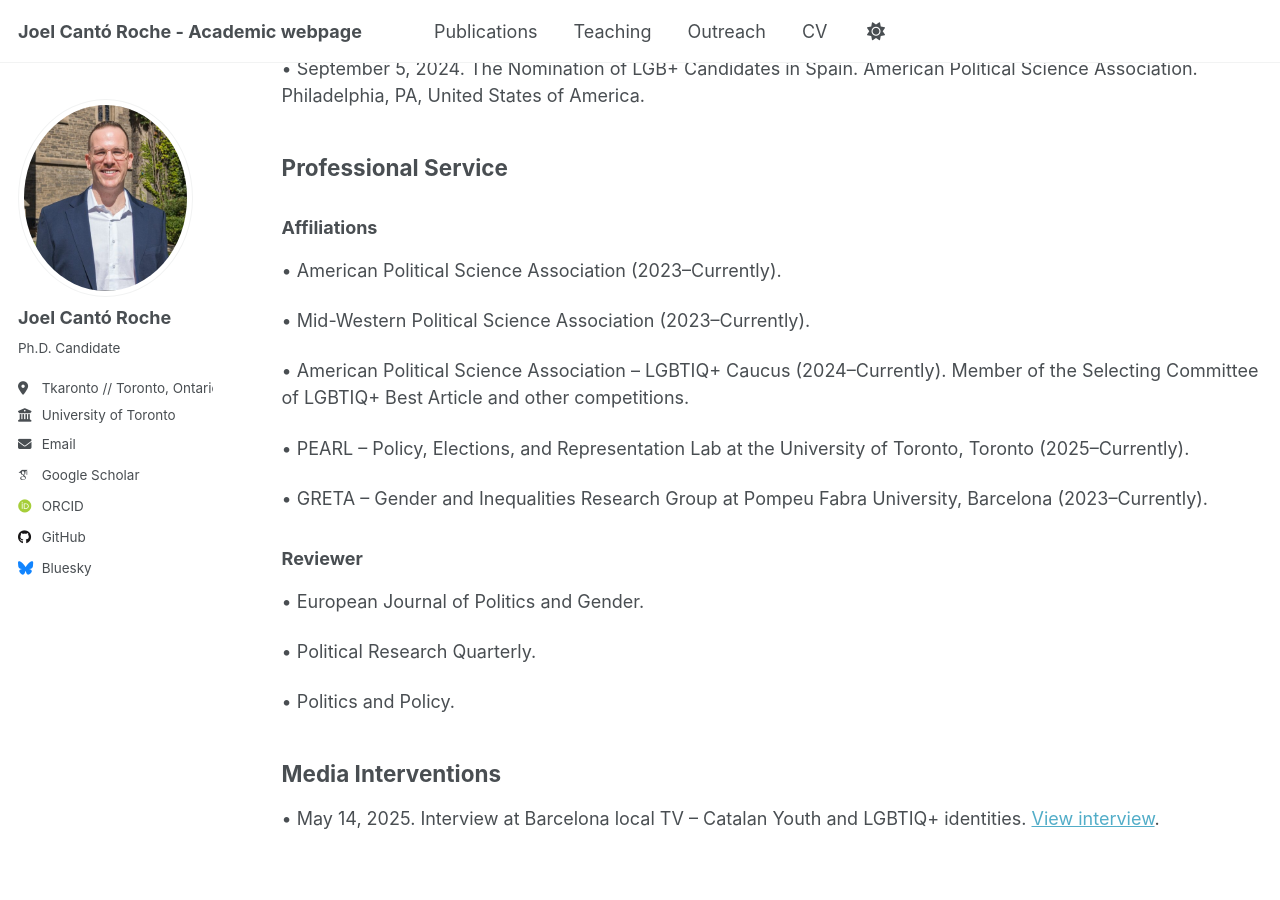
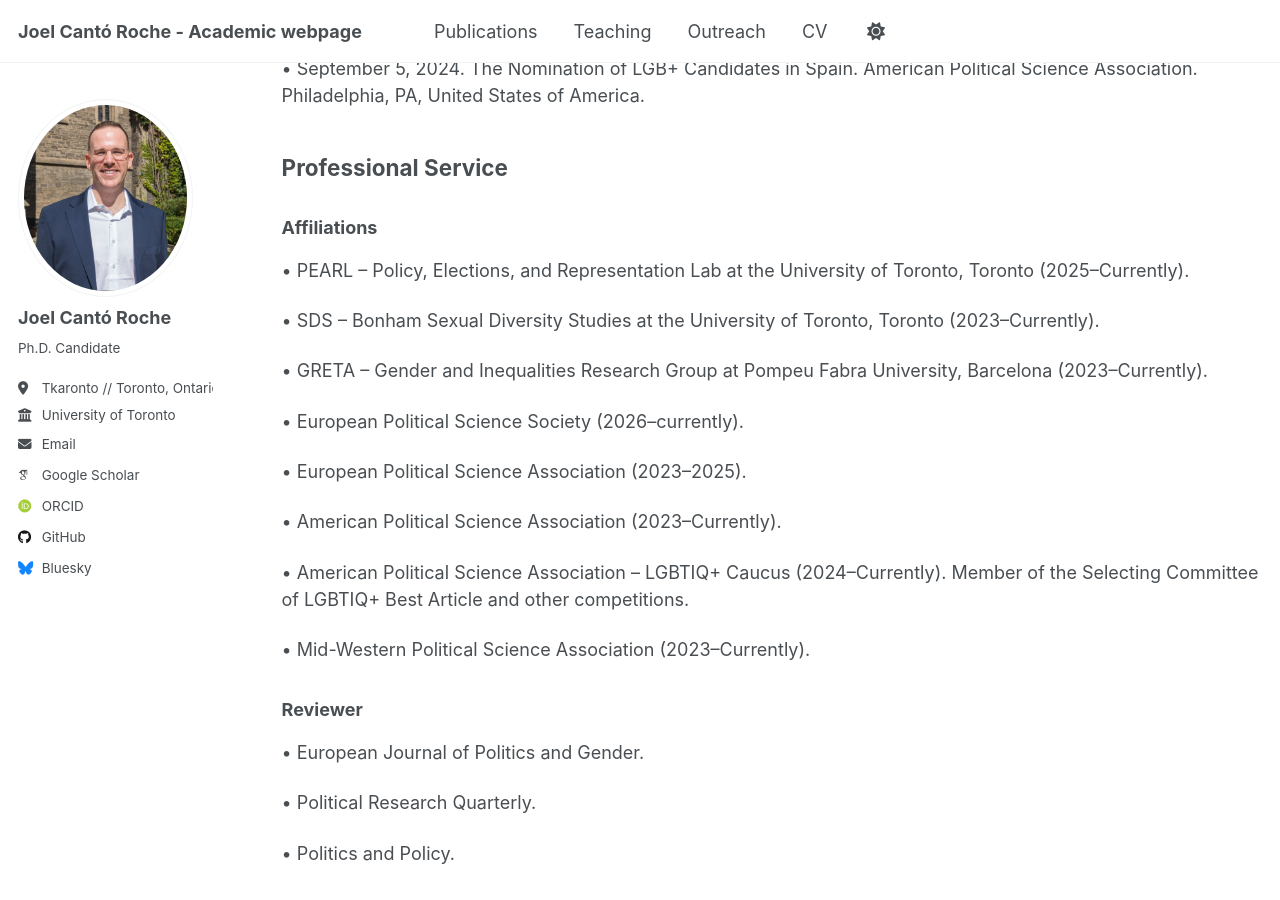
Before and after one commit to jcantoroc/jcantoroc.github.io, a Jekyll site: the page built from _pages/talks.html, in a window 1280 px wide and 900 px high, scrolled down 290 px. Built offline with Jekyll 4.4.1, drawn with Linux system fonts in a browser that asks for light colours; some web fonts are replaced.

Commit message:
Update talks.html

```diff
--- a/_pages/talks.html
+++ b/_pages/talks.html
@@ -16,11 +16,16 @@ author_profile: true
 <h2>Professional Service</h2>
 <h3>Affiliations</h3>
 
+<p>• PEARL – Policy, Elections, and Representation Lab at the University of Toronto, Toronto (2025–Currently).</p>
+<p>• SDS – Bonham Sexual Diversity Studies at the University of Toronto, Toronto (2023–Currently).</p>
+<p>• GRETA – Gender and Inequalities Research Group at Pompeu Fabra University, Barcelona (2023–Currently).</p>
+
+<p>• European Political Science Society (2026–currently).</p>
+<p>• European Political Science Association (2023–2025).</p>
 <p>• American Political Science Association (2023–Currently).</p>
+<p>• American Political Science Association – LGBTIQ+ Caucus (2024–Currently). Member of the Selecting Committee of LGBTIQ+ Best Article and other competitions.</p>
 <p>• Mid-Western Political Science Association (2023–Currently).</p>
-<p>• American Political Science Association – LGBTIQ+ Caucus (2024–Currently). Member of the Selecting Committee of LGBTIQ+ Best Article and other competitions.</p>
-<p>• PEARL – Policy, Elections, and Representation Lab at the University of Toronto, Toronto (2025–Currently).</p>
-<p>• GRETA – Gender and Inequalities Research Group at Pompeu Fabra University, Barcelona (2023–Currently).</p>
+
 
 <h3>Reviewer</h3>
 
```
